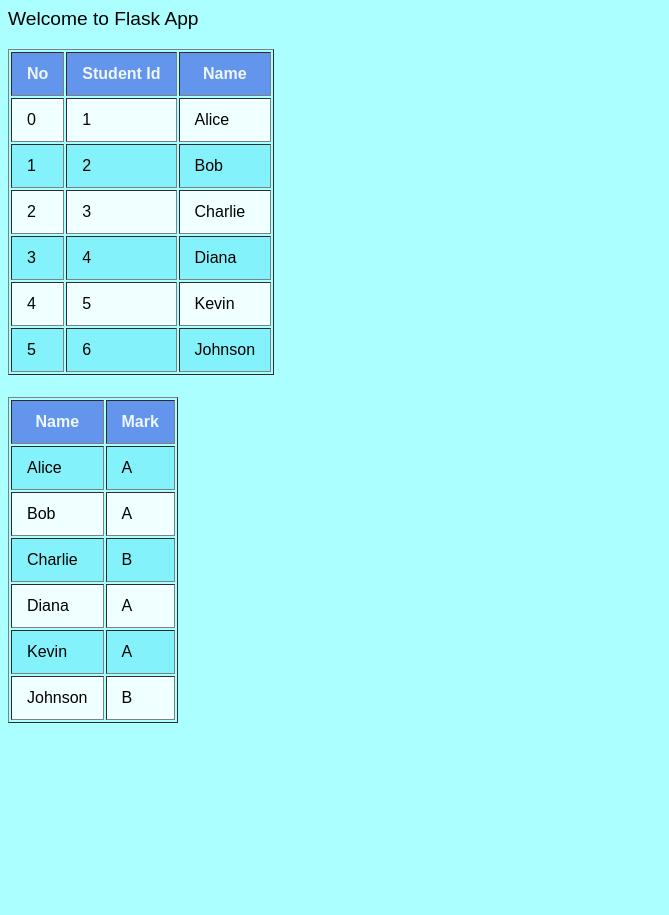
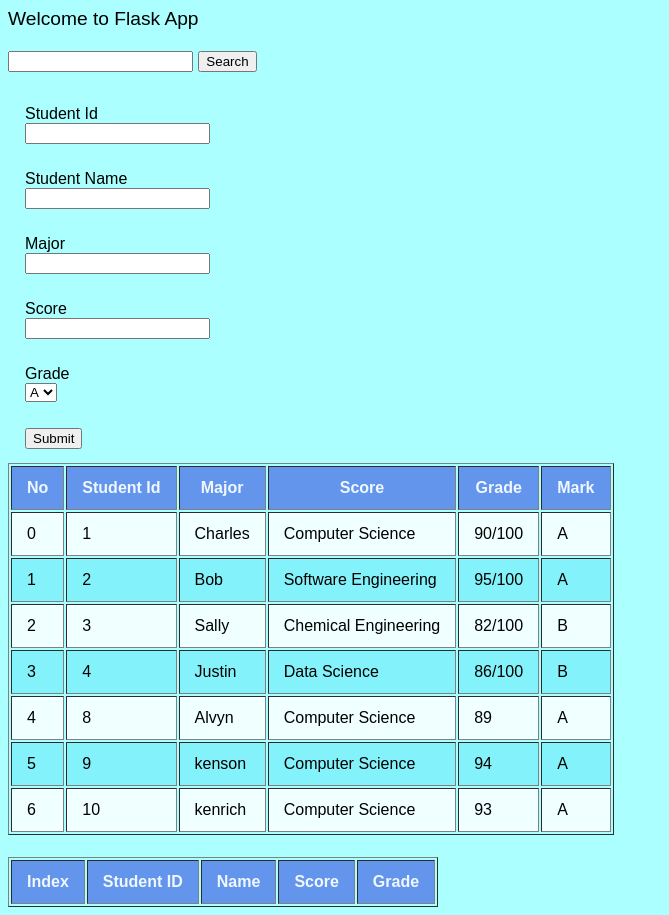
Before and after one commit to Vynetoufu/Flask_WebApp, a Flask app: page / in a window 1280 px wide. Shown: the whole page, without its empty margins (0-669 px from the left). Before the commit the page ends 723 px from the top, so only its background shows below. Run offline with Flask 3, Linux system fonts and the light colour scheme; data comes from the database, SQL or seed files in the repository; both versions use the stored data as it was after the commit; lists and menus that the app fills with data are empty.

Commit message:
added data insertion

```diff
--- a/app.py
+++ b/app.py
@@ -1,28 +1,65 @@
-from flask import Flask, render_template
+from flask import Flask, render_template, request, redirect, url_for
+import sqlite3
 
 app = Flask(__name__)
 
-@app.route('/')
+def get_db_connection():
+    conn = sqlite3.connect('students.db')
+    conn.row_factory = sqlite3.Row
+    return conn
+
+def add_student():
+    conn = get_db_connection()
+    std_id = request.form['student_ID']
+    std_name = request.form['student_Name']
+    major = request.form['Major']
+    score = request.form['Score']
+    grade = request.form['Grade']
+
+    conn.execute('''
+        INSERT INTO student_table (ID, Name, Major, Score, Grade)
+        VALUES (?, ?, ?, ?, ?)
+        ''', (std_id, std_name, major, score, grade))
+
+    conn.commit()
+    conn.close()
+    return redirect(url_for('home'))
+
+@app.route('/', methods=['GET', 'POST'])
 def home():
-    students = [
-        {"id" : 1, "Name": "Alice"},
-        {"id" : 2, "Name": "Bob"},
-        {"id" : 3, "Name": "Charlie"},
-        {"id" : 4, "Name": "Diana"},
-        {"id" : 5, "Name": "Kevin"},
-        {"id" : 6, "Name": "Johnson"}
-    ]
+    search_query = ''
+    conn = get_db_connection()
+    if  request.method == "POST":
+        search_query = request.form.get('search', '').strip()
+        query ="SELECT * FROM student_table WHERE Name LIKE ?"
+        students = conn.execute(query,('%' + search_query + '%',)).fetchall()
 
-    examResult = [
-            {"Name" : "Alice", "Mark": "A"},
-            {"Name" : "Bob", "Mark": "A"},
-            {"Name" : "Charlie", "Mark": "B"},
-            {"Name" : "Diana", "Mark": "A"},
-            {"Name" : "Kevin", "Mark": "A"},
-            {"Name" : "Johnson", "Mark": "B"}
-        ]
+        add_student()
+    else:
+        students = conn.execute('SELECT * FROM student_table').fetchall()
 
-    return render_template('index.html', student_list=students, examinationResult=examResult)
+    conn.close()
+    # students = [
+    #     {"id" : 1, "Name": "Alice"},
+    #     {"id" : 2, "Name": "Bob"},
+    #     {"id" : 3, "Name": "Charlie"},
+    #     {"id" : 4, "Name": "Diana"},
+    #     {"id" : 5, "Name": "Kevin"},
+    #     {"id" : 6, "Name": "Johnson"}
+    # ]
+
+    # examResult = [
+    #         {"Name" : "Alice", "Mark": "A"},
+    #         {"Name" : "Bob", "Mark": "A"},
+    #         {"Name" : "Charlie", "Mark": "B"},
+    #         {"Name" : "Diana", "Mark": "A"},
+    #         {"Name" : "Kevin", "Mark": "A"},
+    #         {"Name" : "Johnson", "Mark": "B"}
+    #     ]
+
+
+
+    return render_template('index.html', student_list=students)
 
 if __name__ == '__main__':
     app.run(debug=True)
--- a/templates/index.html
+++ b/templates/index.html
@@ -27,12 +27,52 @@
     </head>
     <body>
         <p>Welcome to Flask App</p>
+        <form method="POST" action="/" class="search-form">
+            <input type="text" name="search">
+            <button type="submit">Search</button>
+        </form>
+    <table>
+        <form method="POST" action="/" class="search-form">
+            <tr>
+                <td><label>Student Id</label><br>
+                    <input type="text" name="student_ID"></td>
+            </tr>
+            <tr>
+                <td><label>Student Name</label><br>
+                    <input type="text" name="student_Name"></td>
+            </tr>
+            <tr>
+                <td><label>Major</label><br>
+                    <input type="text" name="Major"></td>
+            </tr>
+            <tr>
+                <td><label>Score</label><br>
+                    <input type="text" name="Score"></td>
+            </tr>
+            <tr>
+                <td width="200" ><label>Grade</label><br>
+                    <select name="Grade" >
+                        <option value="A">A</option>
+                        <option value="B">B</option>
+                        <option value="C">C</option>
+                        <option value="D">D</option>
+                    </select>
+                </td>
+            </tr>
+            <tr>
+                <td><input type="submit" name="Save"></td>
+            </tr>
+        </form>
+    </table>
         <table border="1">
             <thead>
                 <tr >
                     <th>No</th>
                     <th>Student Id</th>
-                    <th>Name</th>
+                    <th>Major</th>
+                    <th>Score</th>
+                    <th>Grade</th>
+                    <th>Mark</th>
                 </tr>
             </thead>
             {% for student in student_list %}
@@ -40,6 +80,9 @@
                 <td>{{loop.index0}}</td>
                 <td>{{student.id}}</td>
                 <td>{{student.Name}}</td>
+                <td>{{student.Major}}</td>
+                <td>{{student.Score}}</td>
+                <td>{{student.Grade}}</td>
             </tr>
             {% endfor %}
 
@@ -48,15 +91,19 @@
         <table border="1">
             <thead>
                 <tr>
+                    <th>Index</th>
+                    <th>Student ID</th>
                     <th>Name</th>
-                    <th>Mark</th>
+                    <th>Score</th>
+                    <th>Grade</th>
                 </tr>
             </thead>
             {% for student in examinationResult %}
             <tr class="{{loop.cycle('row-accent','row-gray')}}">
                 <td>{{student.Name}}</td>
                 <td>{{student.Mark}}</td>
-
+                    <td>{{student.Name}}</td>
+                    <td>{{student.Mark}}</td>
             </tr>
             {% endfor %}
 
```
Also changed, not shown: students.db (added).
